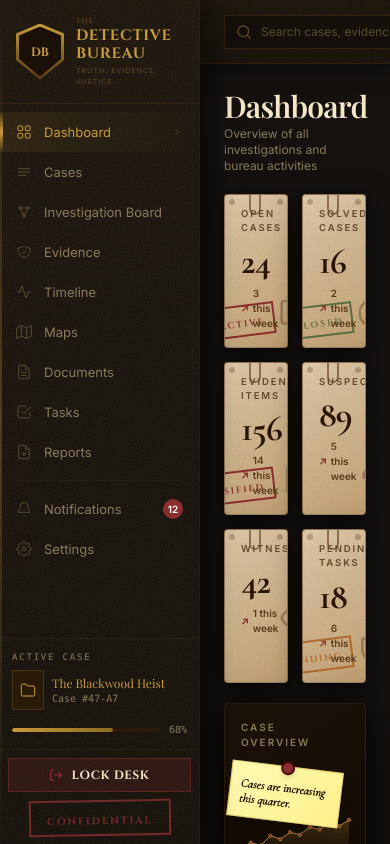
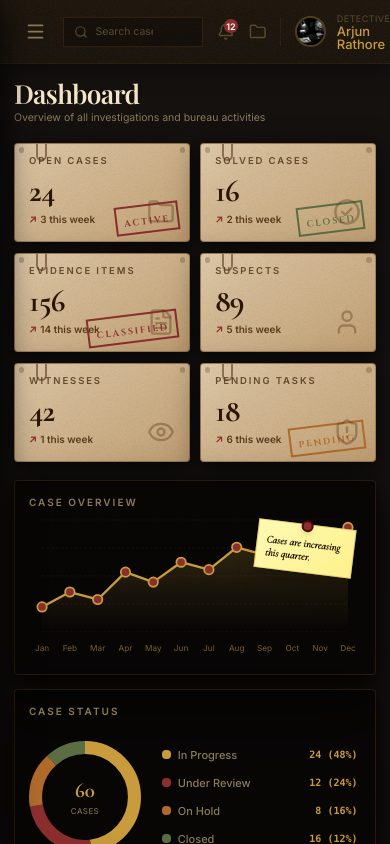
Before and after one commit to SathvikaTalari/Intelligence-Investigation-Board, a React (Vite) app: page /dashboard in a window 390 px wide. Built offline with nearby package versions, Linux system fonts and the light colour scheme; a web font is replaced by a local one.

Commit message:
feat: enhance UI with animations and responsive layout

```diff
--- a/src/components/layout/Layout.tsx
+++ b/src/components/layout/Layout.tsx
@@ -1,17 +1,29 @@
+import React, { useState } from 'react';
 import { Outlet, useLocation } from 'react-router-dom';
 import { Sidebar } from './Sidebar';
 import { TopBar } from './TopBar';
 
 export function Layout() {
+  const [mobileMenuOpen, setMobileMenuOpen] = useState(false);
+
   return (
     <div
       className="flex h-screen w-screen overflow-hidden"
       style={{ background: '#14110f' }}
     >
-      <Sidebar />
-      <div className="flex-1 flex flex-col min-w-0 overflow-hidden">
-        <TopBar />
-        <main className="flex-1 overflow-auto" style={{ scrollbarWidth: 'thin', scrollbarColor: '#5a3b1c #1a1208' }}>
+      <Sidebar mobileOpen={mobileMenuOpen} setMobileOpen={setMobileMenuOpen} />
+
+      {/* Mobile Overlay */}
+      {mobileMenuOpen && (
+        <div
+          className="fixed inset-0 bg-black/60 backdrop-blur-sm z-40 md:hidden"
+          onClick={() => setMobileMenuOpen(false)}
+        />
+      )}
+
+      <div className="flex-1 flex flex-col min-w-0 overflow-hidden relative">
+        <TopBar setMobileMenuOpen={setMobileMenuOpen} />
+        <main className="flex-1 overflow-auto relative z-0" style={{ scrollbarWidth: 'thin', scrollbarColor: '#5a3b1c #1a1208' }}>
           <Outlet />
         </main>
       </div>
--- a/src/components/layout/Sidebar.tsx
+++ b/src/components/layout/Sidebar.tsx
@@ -90,10 +90,13 @@ const navItems = [
   },
 ];
 
-export function Sidebar() {
+export function Sidebar({ mobileOpen, setMobileOpen }: { mobileOpen: boolean; setMobileOpen: (open: boolean) => void }) {
   return (
     <aside
-      className="w-[200px] h-screen flex flex-col relative z-20 flex-shrink-0"
+      className={cn(
+        "w-[240px] md:w-[200px] h-screen flex flex-col fixed md:relative z-50 flex-shrink-0 transition-transform duration-300 ease-in-out",
+        mobileOpen ? "translate-x-0" : "-translate-x-full md:translate-x-0"
+      )}
       style={{
         background: 'linear-gradient(180deg, #1a1208 0%, #150f08 50%, #120d06 100%)',
         borderRight: '1px solid rgba(90,59,28,0.3)',
@@ -151,11 +154,12 @@ export function Sidebar() {
           <NavLink
             key={item.path}
             to={item.path}
+            onClick={() => setMobileOpen(false)}
             className={({ isActive }) => cn(
-              'flex items-center gap-3 px-4 py-2.5 text-sm font-inter transition-all duration-200 relative group',
+              'flex items-center gap-3 px-4 py-2.5 text-sm font-inter transition-all duration-300 relative group overflow-hidden',
               isActive
                 ? 'text-[#c89b3c]'
-                : 'text-[#8b7a5a] hover:text-[#c89b3c]'
+                : 'text-[#8b7a5a] hover:text-[#c89b3c] hover:bg-[#c89b3c]/5'
             )}
           >
             {({ isActive }) => (
@@ -190,7 +194,8 @@ export function Sidebar() {
         {/* Notifications */}
         <NavLink
           to="/notifications"
-          className={({ isActive }) => cn('flex items-center gap-3 px-4 py-2.5 text-sm font-inter transition-all duration-200', isActive ? 'text-[#c89b3c]' : 'text-[#8b7a5a] hover:text-[#c89b3c]')}
+          onClick={() => setMobileOpen(false)}
+          className={({ isActive }) => cn('flex items-center gap-3 px-4 py-2.5 text-sm font-inter transition-all duration-300 hover:bg-[#c89b3c]/5', isActive ? 'text-[#c89b3c]' : 'text-[#8b7a5a] hover:text-[#c89b3c]')}
         >
           <svg viewBox="0 0 24 24" fill="none" stroke="currentColor" strokeWidth="1.5" className="w-4 h-4 flex-shrink-0 text-[#5a4a2c]">
             <path d="M18 8A6 6 0 006 8c0 7-3 9-3 9h18s-3-2-3-9"/><path d="M13.73 21a2 2 0 01-3.46 0"/>
@@ -204,7 +209,8 @@ export function Sidebar() {
         {/* Settings */}
         <NavLink
           to="/settings"
-          className={({ isActive }) => cn('flex items-center gap-3 px-4 py-2.5 text-sm font-inter transition-all duration-200', isActive ? 'text-[#c89b3c]' : 'text-[#8b7a5a] hover:text-[#c89b3c]')}
+          onClick={() => setMobileOpen(false)}
+          className={({ isActive }) => cn('flex items-center gap-3 px-4 py-2.5 text-sm font-inter transition-all duration-300 hover:bg-[#c89b3c]/5', isActive ? 'text-[#c89b3c]' : 'text-[#8b7a5a] hover:text-[#c89b3c]')}
         >
           <svg viewBox="0 0 24 24" fill="none" stroke="currentColor" strokeWidth="1.5" className="w-4 h-4 flex-shrink-0 text-[#5a4a2c]">
             <circle cx="12" cy="12" r="3"/><path d="M19.4 15a1.65 1.65 0 00.33 1.82l.06.06a2 2 0 010 2.83 2 2 0 01-2.83 0l-.06-.06a1.65 1.65 0 00-1.82-.33 1.65 1.65 0 00-1 1.51V21a2 2 0 01-4 0v-.09A1.65 1.65 0 009 19.4a1.65 1.65 0 00-1.82.33l-.06.06a2 2 0 01-2.83-2.83l.06-.06A1.65 1.65 0 004.68 15a1.65 1.65 0 00-1.51-1H3a2 2 0 010-4h.09A1.65 1.65 0 004.6 9a1.65 1.65 0 00-.33-1.82l-.06-.06a2 2 0 012.83-2.83l.06.06A1.65 1.65 0 009 4.68a1.65 1.65 0 001-1.51V3a2 2 0 014 0v.09a1.65 1.65 0 001 1.51 1.65 1.65 0 001.82-.33l.06-.06a2 2 0 012.83 2.83l-.06.06A1.65 1.65 0 0019.4 9a1.65 1.65 0 001.51 1H21a2 2 0 010 4h-.09a1.65 1.65 0 00-1.51 1z"/>
--- a/src/components/layout/TopBar.tsx
+++ b/src/components/layout/TopBar.tsx
@@ -1,7 +1,7 @@
 import React, { useState, useEffect } from 'react';
 import { useNavigate } from 'react-router-dom';
 import { motion, AnimatePresence } from 'framer-motion';
-import { Search, Bell, Folder, ChevronDown, X, ArrowRight, FileText, Camera, Fingerprint, MapPin } from 'lucide-react';
+import { Search, Bell, Folder, ChevronDown, X, ArrowRight, FileText, Camera, Fingerprint, MapPin, Menu } from 'lucide-react';
 
 const searchDatabase = [
   { title: 'The Blackwood Heist', category: 'Case', path: '/board', code: '#47-A7' },
@@ -17,7 +17,7 @@ const searchDatabase = [
   { title: 'Blackwood City Parchment Map', category: 'Map', path: '/maps', code: 'MAP-01' },
 ];
 
-export function TopBar() {
+export function TopBar({ setMobileMenuOpen }: { setMobileMenuOpen: (open: boolean) => void }) {
   const navigate = useNavigate();
   const [searchModalOpen, setSearchModalOpen] = useState(false);
   const [profileMenuOpen, setProfileMenuOpen] = useState(false);
@@ -58,8 +58,15 @@ export function TopBar() {
         }}
       />
 
-      {/* LEFT: Page title area */}
-      <div className="relative z-10" />
+      {/* LEFT: Mobile Menu Toggle & Page title area */}
+      <div className="relative z-10 flex items-center">
+        <button
+          onClick={() => setMobileMenuOpen(true)}
+          className="md:hidden mr-4 p-1 text-[#8b7a5a] hover:text-[#c89b3c]"
+        >
+          <Menu className="w-6 h-6" />
+        </button>
+      </div>
 
       {/* CENTER: Quote sticky note */}
       <div
@@ -92,14 +99,14 @@ export function TopBar() {
           <input
             type="text"
             readOnly
-            placeholder="Search cases, evidence, persons..."
-            className="pl-9 pr-14 py-2 text-xs font-inter text-[#c89b3c] placeholder-[#5a4a2c] focus:outline-none w-60 cursor-pointer"
+            placeholder="Search cases, evidence..."
+            className="pl-9 pr-14 py-2 text-xs font-inter text-[#c89b3c] placeholder-[#5a4a2c] focus:outline-none w-40 md:w-60 cursor-pointer"
             style={{
               background: 'rgba(0,0,0,0.3)',
               border: '1px solid rgba(90,59,28,0.4)',
             }}
           />
-          <span className="absolute right-3 top-1/2 -translate-y-1/2 text-[10px] font-mono text-[#5a4a2c]">Ctrl / K</span>
+          <span className="absolute right-3 top-1/2 -translate-y-1/2 text-[10px] font-mono text-[#5a4a2c] hidden md:block">Ctrl / K</span>
         </div>
 
         {/* Bell Button */}
--- a/src/index.css
+++ b/src/index.css
@@ -3,6 +3,17 @@
 @tailwind utilities;
 
 @layer base {
+  html {
+    /* Responsive typography scaling */
+    font-size: 14px;
+  }
+  @screen sm {
+    html { font-size: 15px; }
+  }
+  @screen lg {
+    html { font-size: 16px; }
+  }
+
   body {
     @apply bg-primary-bg text-txt-main font-inter;
     margin: 0;
@@ -14,8 +25,8 @@
 
   /* Refined Vintage scrollbar */
   ::-webkit-scrollbar {
-    width: 6px;
-    height: 6px;
+    width: 8px;
+    height: 8px;
   }
   ::-webkit-scrollbar-track {
     @apply bg-primary-bg;
@@ -30,7 +41,7 @@
 
 @layer utilities {
   .vintage-panel {
-    @apply bg-card-bg border border-[#3d2612] shadow-vintage-soft relative overflow-hidden rounded-sm;
+    @apply bg-card-bg border border-[#3d2612] shadow-vintage-soft relative overflow-hidden rounded-sm transition-all duration-300;
   }
   .vintage-panel::before {
     content: '';
@@ -38,7 +49,7 @@
   }
 
   .vintage-paper {
-    @apply bg-paper text-leather border border-[#8b6a20]/20 shadow-vintage-soft relative overflow-hidden rounded-sm;
+    @apply bg-paper text-leather border border-[#8b6a20]/20 shadow-vintage-soft relative overflow-hidden rounded-sm transition-all duration-300;
   }
   .vintage-paper::before {
     content: '';
@@ -50,14 +61,27 @@
   }
 
   .glass-panel {
-    @apply bg-primary-bg/75 backdrop-blur-xl border border-white/5 shadow-vintage-soft;
+    @apply bg-primary-bg/75 backdrop-blur-md border border-white/5 shadow-vintage-soft;
+  }
+
+  .glass-panel-deep {
+    @apply bg-black/60 backdrop-blur-xl border border-[#5a3b1c]/40 shadow-vintage-deep;
   }
 
   .wax-seal {
-    @apply bg-[#8b2e2e] rounded-full shadow-[0_6px_14px_rgba(139,46,46,0.6)] border border-[#521111] flex items-center justify-center text-white font-cinzel font-bold relative;
+    @apply bg-gradient-to-tr from-[#6b1414] via-[#8b2e2e] to-[#a33a3a] rounded-full shadow-[0_4px_10px_rgba(0,0,0,0.5)] border border-[#4a0808] flex items-center justify-center text-white font-cinzel font-bold relative;
   }
   .wax-seal::after {
     content: '';
-    @apply absolute inset-[2px] border border-[#a13f3f]/50 rounded-full opacity-70;
+    @apply absolute inset-[2px] border border-[#ff8c8c]/30 rounded-full opacity-70;
+  }
+
+  .animate-breathe {
+    animation: breathe 4s ease-in-out infinite;
   }
 }
+
+@keyframes breathe {
+  0%, 100% { opacity: 0.8; transform: scale(1); }
+  50% { opacity: 1; transform: scale(1.02); }
+}
--- a/src/pages/Dashboard.tsx
+++ b/src/pages/Dashboard.tsx
@@ -4,6 +4,21 @@ import { useInvestigationStore } from '../store/useInvestigationStore';
 import { Search, Bell, Folder, Eye, X, Filter, ChevronRight, MapPin, User, FileText, CheckCircle2, ShieldAlert } from 'lucide-react';
 import { cn } from '../lib/utils';
 import type { Case } from '../types';
+
+const containerVariants = {
+  hidden: { opacity: 0 },
+  show: {
+    opacity: 1,
+    transition: {
+      staggerChildren: 0.1
+    }
+  }
+};
+
+const itemVariants = {
+  hidden: { opacity: 0, y: 20 },
+  show: { opacity: 1, y: 0, transition: { type: 'spring', stiffness: 300, damping: 24 } }
+};
 
 // ─── STYLES & TEXTURES ────────────────────────────────────────────────────────
 
@@ -78,6 +93,7 @@ function StatFolderCard({
 
   return (
     <motion.div
+      variants={itemVariants}
       whileHover={{ y: -4, scale: 1.02 }}
       onClick={onClick}
       className="relative overflow-hidden rounded-sm cursor-pointer group shadow-vintage-soft"
@@ -271,11 +287,16 @@ export function Dashboard() {
 
   return (
     <div
-      className="min-h-full p-6 pb-20 relative overflow-x-hidden font-inter"
+      className="min-h-full p-4 md:p-6 pb-20 relative overflow-x-hidden font-inter"
       style={{ background: 'linear-gradient(180deg, #14110f 0%, #0d0a08 100%)' }}
     >
       {/* Search Keyboard Shortcut Listener */}
-      <div className="max-w-[1440px] mx-auto space-y-5 relative z-10">
+      <motion.div
+        variants={containerVariants}
+        initial="hidden"
+        animate="show"
+        className="max-w-[1440px] mx-auto space-y-5 md:space-y-6 relative z-10"
+      >
 
         {/* ── PAGE HEADER ── */}
         <div className="flex justify-between items-start">
@@ -286,7 +307,7 @@ export function Dashboard() {
         </div>
 
         {/* ── 6 TOP STAT FILE FOLDERS ── */}
-        <div className="grid grid-cols-2 sm:grid-cols-3 lg:grid-cols-6 gap-3.5">
+        <motion.div variants={itemVariants} className="grid grid-cols-2 md:grid-cols-3 xl:grid-cols-6 gap-3 md:gap-4">
           <StatFolderCard
             title="Open Cases"
             count={24}
@@ -327,13 +348,13 @@ export function Dashboard() {
             stamp={{ text: 'PENDING', type: 'amber' }}
             icon={<ShieldAlert className="w-8 h-8" />}
           />
-        </div>
+        </motion.div>
 
         {/* ── MIDDLE ROW: 4 MAIN CHARTS / PANELS ── */}
-        <div className="grid grid-cols-1 md:grid-cols-2 lg:grid-cols-4 gap-4">
+        <motion.div variants={itemVariants} className="grid grid-cols-1 lg:grid-cols-2 xl:grid-cols-4 gap-4 md:gap-5">
 
           {/* 1. CASE OVERVIEW */}
-          <div className="relative overflow-hidden p-4 rounded-sm shadow-vintage-deep transition-all duration-300 hover:-translate-y-1" style={cardDarkStyle}>
+          <div className="relative overflow-hidden p-4 rounded-sm shadow-vintage-deep transition-all duration-300 hover:-translate-y-1 glass-panel-deep">
             <p className="font-inter text-[10px] font-extrabold uppercase tracking-[0.2em] text-[#8b7a5a] mb-2">
               Case Overview
             </p>
@@ -341,7 +362,7 @@ export function Dashboard() {
           </div>
 
           {/* 2. CASE STATUS */}
-          <div className="relative overflow-hidden p-4 rounded-sm shadow-vintage-deep transition-all duration-300 hover:-translate-y-1" style={cardDarkStyle}>
+          <div className="relative overflow-hidden p-4 rounded-sm shadow-vintage-deep transition-all duration-300 hover:-translate-y-1 glass-panel-deep">
             <p className="font-inter text-[10px] font-extrabold uppercase tracking-[0.2em] text-[#8b7a5a] mb-2">
               Case Status
             </p>
@@ -349,7 +370,7 @@ export function Dashboard() {
           </div>
 
           {/* 3. EVIDENCE CATEGORIES */}
-          <div className="relative overflow-hidden p-4 rounded-sm shadow-vintage-deep transition-all duration-300 hover:-translate-y-1" style={cardDarkStyle}>
+          <div className="relative overflow-hidden p-4 rounded-sm shadow-vintage-deep transition-all duration-300 hover:-translate-y-1 glass-panel-deep">
             <p className="font-inter text-[10px] font-extrabold uppercase tracking-[0.2em] text-[#8b7a5a] mb-3">
               Evidence Categories
             </p>
@@ -380,7 +401,7 @@ export function Dashboard() {
           </div>
 
           {/* 4. PRIORITY CASES (Aged Paper Folder Document) */}
-          <div className="relative overflow-hidden p-4 rounded-sm shadow-vintage-soft transition-all duration-300 hover:-translate-y-1" style={paperTextureStyle}>
+          <div className="relative overflow-hidden p-4 rounded-sm shadow-vintage-soft transition-all duration-300 hover:-translate-y-1 vintage-paper">
             <FinePaperNoise />
             {/* Red Pushpin at Top */}
             <div className="absolute -top-1.5 left-1/2 -translate-x-1/2 w-4 h-4 rounded-full bg-[#8b2e2e] border-2 border-[#3a0808] shadow-md z-20" />
@@ -422,13 +443,13 @@ export function Dashboard() {
             </div>
           </div>
 
-        </div>
+        </motion.div>
 
         {/* ── BOTTOM ROW: 4 PANELS ── */}
-        <div className="grid grid-cols-1 md:grid-cols-2 lg:grid-cols-4 gap-4">
+        <motion.div variants={itemVariants} className="grid grid-cols-1 lg:grid-cols-2 xl:grid-cols-4 gap-4 md:gap-5">
 
           {/* 1. RECENT ACTIVITY */}
-          <div className="relative overflow-hidden p-4 rounded-sm shadow-vintage-deep transition-all duration-300 hover:-translate-y-1" style={cardDarkStyle}>
+          <div className="relative overflow-hidden p-4 rounded-sm shadow-vintage-deep transition-all duration-300 hover:-translate-y-1 glass-panel-deep">
             <div className="flex items-center gap-2 mb-3">
               <div className="w-2 h-2 rounded-full bg-[#8b2e2e] animate-ping" />
               <p className="font-inter text-[10px] font-extrabold uppercase tracking-[0.2em] text-[#8b7a5a]">
@@ -456,7 +477,7 @@ export function Dashboard() {
           </div>
 
           {/* 2. CASE HEAT MAP */}
-          <div className="relative overflow-hidden p-4 rounded-sm shadow-vintage-deep transition-all duration-300 hover:-translate-y-1" style={cardDarkStyle}>
+          <div className="relative overflow-hidden p-4 rounded-sm shadow-vintage-deep transition-all duration-300 hover:-translate-y-1 glass-panel-deep">
             <p className="font-inter text-[10px] font-extrabold uppercase tracking-[0.2em] text-[#8b7a5a] mb-3">
               Case Heat Map
             </p>
@@ -491,7 +512,7 @@ export function Dashboard() {
           </div>
 
           {/* 3. INVESTIGATOR PERFORMANCE */}
-          <div className="relative overflow-hidden p-4 rounded-sm shadow-vintage-deep transition-all duration-300 hover:-translate-y-1" style={cardDarkStyle}>
+          <div className="relative overflow-hidden p-4 rounded-sm shadow-vintage-deep transition-all duration-300 hover:-translate-y-1 glass-panel-deep">
             <p className="font-inter text-[10px] font-extrabold uppercase tracking-[0.2em] text-[#8b7a5a] mb-2">
               Investigator Performance
             </p>
@@ -527,7 +548,7 @@ export function Dashboard() {
           </div>
 
           {/* 4. TASK OVERVIEW (Aged Paper Card) */}
-          <div className="relative overflow-hidden p-4 rounded-sm shadow-vintage-soft transition-all duration-300 hover:-translate-y-1" style={paperTextureStyle}>
+          <div className="relative overflow-hidden p-4 rounded-sm shadow-vintage-soft transition-all duration-300 hover:-translate-y-1 vintage-paper">
             <FinePaperNoise />
             <p className="font-inter text-[10px] font-extrabold uppercase tracking-[0.2em] text-[#4a2e14] mb-3">
               Task Overview
@@ -567,9 +588,9 @@ export function Dashboard() {
             </div>
           </div>
 
-        </div>
+        </motion.div>
 
-      </div>
+      </motion.div>
 
       {/* === DESK METAPHOR BOTTOM PROPS === */}
       <div className="mt-8 pt-6 border-t border-[#5a3b1c]/20 flex flex-wrap items-center justify-center gap-12 opacity-80 pointer-events-none select-none">
```
Also changed, not shown: src/pages/InvestigationBoard.tsx (+6 -5 lines).
